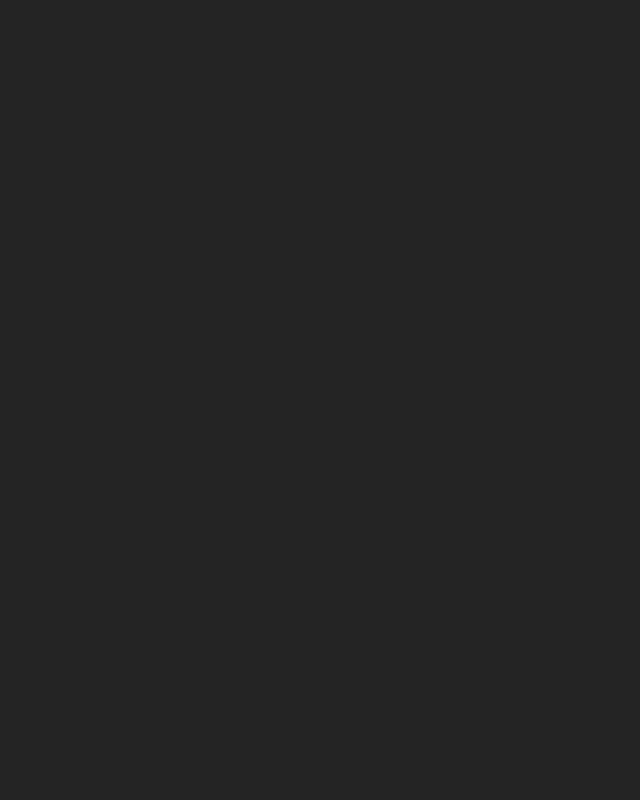
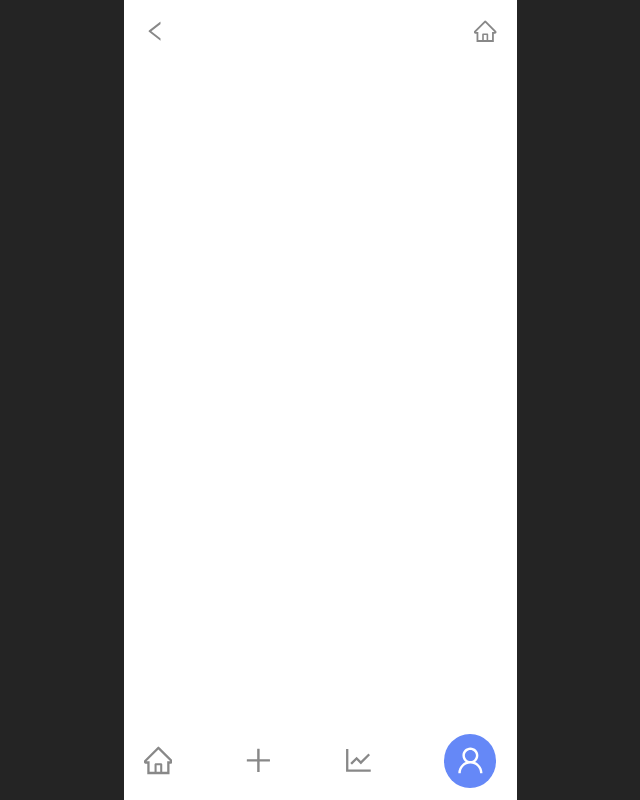
Before and after one commit to helloworld442/todo-list-project, a React (Vite) app: page /register in a window 1280 px wide. Before the commit this address had no page. Shown: the whole page, without its empty margins (320-960 px from the left). Built offline with nearby package versions, Linux system fonts and the light colour scheme.

Commit message:
feat : add chart and login and register page to router

```diff
--- a/src/pages/Register.jsx
+++ b/src/pages/Register.jsx
@@ -0,0 +1,12 @@
+import { Footer, Header, Layout } from "../features/ui";
+
+const Register = () => {
+  return (
+    <Layout>
+      <Header />
+      <Footer />
+    </Layout>
+  );
+};
+
+export default Register;
--- a/src/shared/Router.jsx
+++ b/src/shared/Router.jsx
@@ -1,6 +1,9 @@
 import { BrowserRouter, Route, Routes } from "react-router-dom";
 import Home from "../pages/Home";
 import Write from "../pages/Write";
+import Chart from "../pages/Chart";
+import Login from "../pages/Login";
+import Register from "../pages/Register";
 
 const Router = () => {
   return (
@@ -8,6 +11,9 @@ const Router = () => {
       <Routes>
         <Route path="/" element={<Home />} />
         <Route path="/write" element={<Write />} />
+        <Route path="/chart" element={<Chart />} />
+        <Route path="/login" element={<Login />} />
+        <Route path="/register" element={<Register />} />
       </Routes>
     </BrowserRouter>
   );
```
